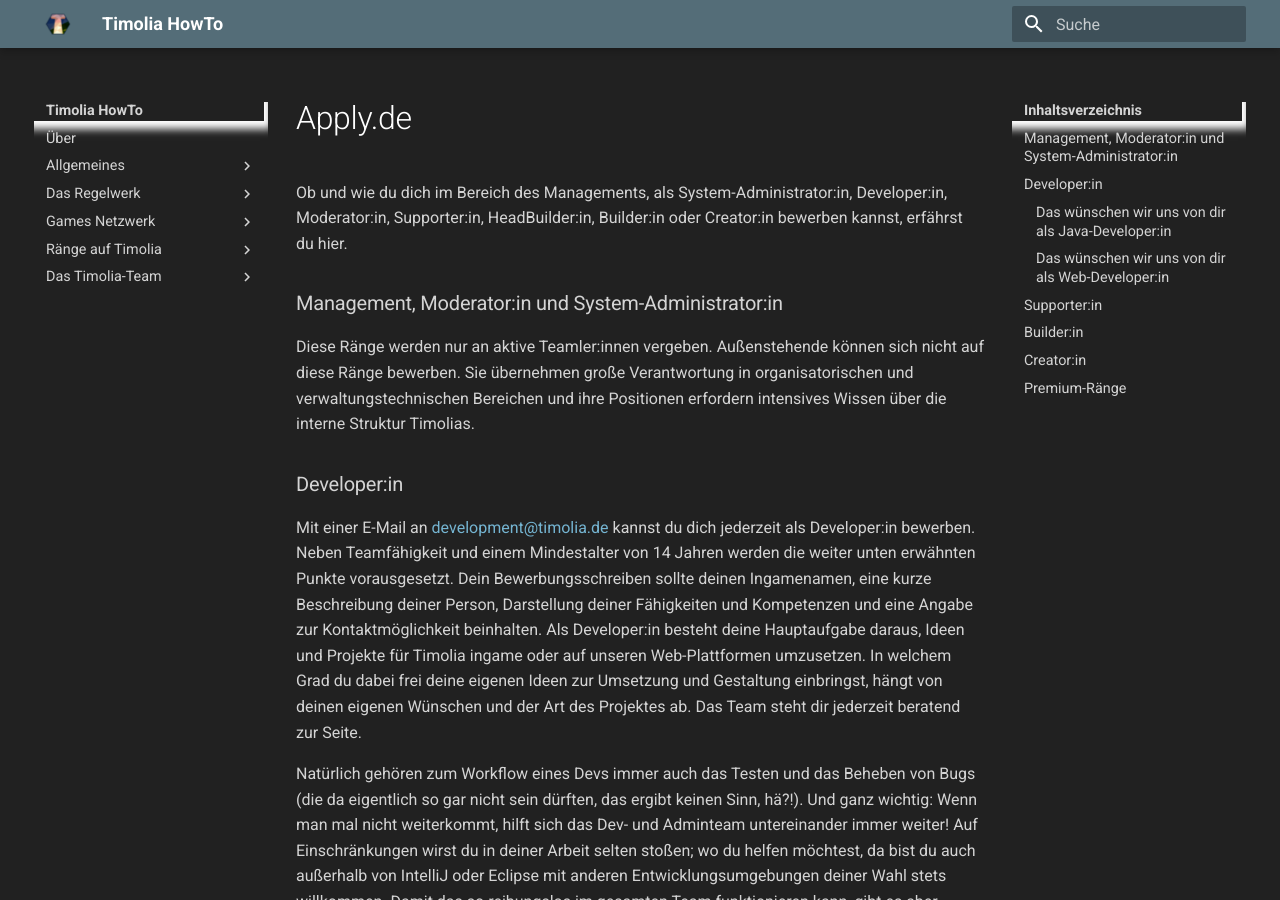
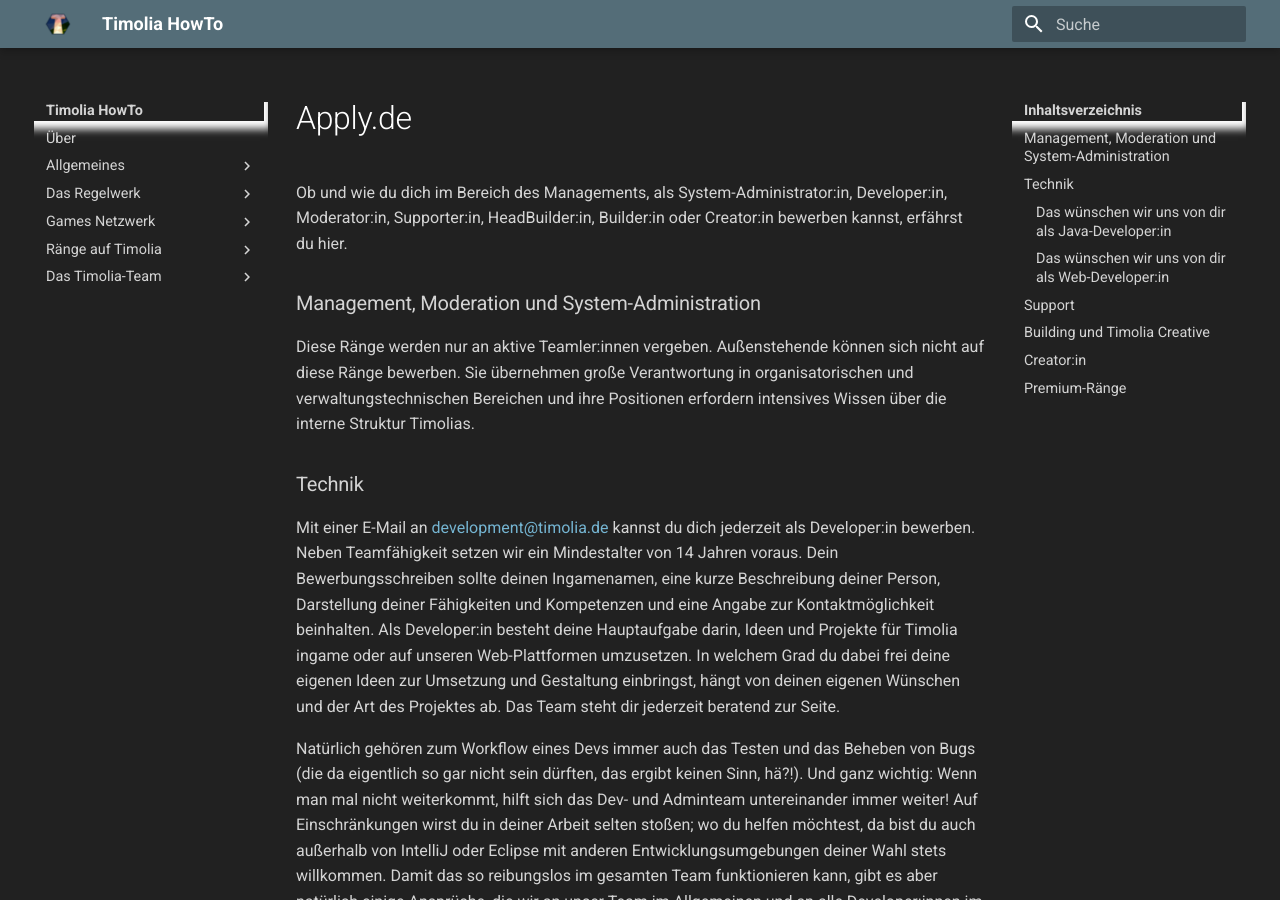
Before and after one commit to TimoliaDE/HowTo, an MkDocs documentation site: the page built from docs/team/apply.de.md, in a window 1280 px wide and 900 px high. Built offline with MkDocs 1.6.1 and Material for MkDocs 9.7.7, drawn with Linux system fonts in a browser that asks for light colours; old or Windows-style settings are respelled for this version of MkDocs; some of the changed text lies outside the part shown.

Commit message:
Web-Development Apply HowTo VI

```diff
--- a/docs/team/apply.de.md
+++ b/docs/team/apply.de.md
@@ -1,12 +1,14 @@
 Ob und wie du dich im Bereich des Managements, als System-Administrator:in, Developer:in, Moderator:in, Supporter:in, HeadBuilder:in, Builder:in oder Creator:in bewerben kannst, erfährst du hier.
 
-### Management, Moderator:in und System-Administrator:in
+### Management, Moderation und System-Administration
 Diese Ränge werden nur an aktive Teamler:innen vergeben. Außenstehende können sich nicht auf diese Ränge bewerben.
 Sie übernehmen große Verantwortung in organisatorischen und verwaltungstechnischen Bereichen und ihre Positionen erfordern intensives Wissen über die interne Struktur Timolias.
 
 
-### Developer:in
-Mit einer E-Mail an <a href="mailto:development@timolia.de">development@timolia.de</a> kannst du dich jederzeit als Developer:in bewerben. Neben Teamfähigkeit und einem Mindestalter von 14 Jahren werden die weiter unten erwähnten Punkte vorausgesetzt. Dein Bewerbungsschreiben sollte deinen Ingamenamen, eine kurze Beschreibung deiner Person, Darstellung deiner Fähigkeiten und Kompetenzen und eine Angabe zur Kontaktmöglichkeit beinhalten. Als Developer:in besteht deine Hauptaufgabe daraus, Ideen und Projekte für Timolia ingame oder auf unseren Web-Plattformen umzusetzen. In welchem Grad du dabei frei deine eigenen Ideen zur Umsetzung und Gestaltung einbringst, hängt von deinen eigenen Wünschen und der Art des Projektes ab. Das Team steht dir jederzeit beratend zur Seite.
+### Technik
+Mit einer E-Mail an <a href="mailto:development@timolia.de">development@timolia.de</a> kannst du dich jederzeit als Developer:in bewerben. Neben Teamfähigkeit setzen wir ein Mindestalter von 14 Jahren voraus.
+Dein Bewerbungsschreiben sollte deinen Ingamenamen, eine kurze Beschreibung deiner Person, Darstellung deiner Fähigkeiten und Kompetenzen und eine Angabe zur Kontaktmöglichkeit beinhalten. Als Developer:in besteht deine Hauptaufgabe darin, Ideen und Projekte für Timolia ingame oder auf unseren Web-Plattformen umzusetzen.
+In welchem Grad du dabei frei deine eigenen Ideen zur Umsetzung und Gestaltung einbringst, hängt von deinen eigenen Wünschen und der Art des Projektes ab. Das Team steht dir jederzeit beratend zur Seite.
 
 Natürlich gehören zum Workflow eines Devs immer auch das Testen und das Beheben von Bugs (die da eigentlich so gar nicht sein dürften, das ergibt keinen Sinn, hä?!). Und ganz wichtig: Wenn man mal nicht weiterkommt, hilft sich das Dev- und Adminteam untereinander immer weiter!
 Auf Einschränkungen wirst du in deiner Arbeit selten stoßen; wo du helfen möchtest, da bist du auch außerhalb von IntelliJ oder Eclipse mit anderen Entwicklungsumgebungen deiner Wahl stets willkommen.
@@ -35,12 +37,13 @@ Optional:
 - Grundkenntnisse im Bereich des Webdesigns
 - Fundiertes Vorwissen über Timolia
 
-Für eine erfolgreiche Bewerbung ist es notwendig, dass du uns einen kleinen Einblick in bereits von dir abgeschlossene Projekte und deren Quellcode gewährst. Optimalerweise sollte dieser auf GitHub, Bitbucket, GitLab oder einer ähnlichen Plattform gehostet sein, da wir den Quellcode nicht als einfache Datei akzeptieren. Wir achten vor allem auf sauberen, gut kommentierten Code, der deine Fähigkeiten widerspiegelt. Auch solltest du auf die Einhaltung der Java-Konventionen achten und keine obsoleten Anweisungen verwenden.
+Für eine erfolgreiche Bewerbung ist es notwendig, dass du uns einen kleinen Einblick in bereits von dir abgeschlossene Projekte und deren Quellcode gewährst. Optimalerweise sollte dieser auf GitHub, Bitbucket, GitLab oder einer ähnlichen Plattform gehostet sein, da wir den Quellcode nicht als einfache Datei akzeptieren.
+Wir achten vor allem auf sauberen, gut kommentierten Code, der deine Fähigkeiten widerspiegelt. Auch solltest du auf die Einhaltung der Java-Konventionen achten und keine obsoleten Anweisungen verwenden.
 
-Als <b>Developer:in+</b> verfügt man über langjährige Erfahrung als Entwickler auf Timolia und steht bei internen Fragen zum Development zur Verfügung. Bewerbungen für diesen Rang sind daher nicht möglich.
+Teamler:innen des <b>Developer+</b> Rangs verfügen über eine langjährige Erfahrung als Entwickler auf Timolia und stehen bei internen Fragen zum Development zur Verfügung. Bewerbungen für diesen Rang sind daher nicht möglich.
 
 
-### Supporter:in
+### Support
 Sollten neue Teammitglieder im Supportbereich gesucht werden, überprüft das Team, welche Spieler:innen besonders aktiv auf dem Netzwerk sind und positiv auffallen.
 Unter positiv auffallen verstehen wir unter anderem eine gute Reportstatistik, keine gravierenden Verstöße gegen unser Regelwerk und Aktivität auf anderen Plattformen,
 wie im Forum, TeamSpeak und Discord (und evtl. auf Twitter).
@@ -56,7 +59,7 @@ Hierzu genügt eine normale Supporter-Bewerbung, in der neben einer kurzen Vorst
 Da der <b>Supporter+</b> Rang eine Beförderung für besonders erfahrene Supporter darstellt, sind keine Bewerbungen für diesen Rang möglich.
 
 
-### Builder:in
+### Building und Timolia Creative
 Du kennst dich in den Bereichen Building, Modeling, MC Bedrock Scripting und/oder Texture Design aus und hast Lust, dich in diesen Bereichen bei uns einzubringen und dich selbst weiterzuentwickeln?
 Bei Timolia Creative hast du die Möglichkeit, an spannenden Projekten mitzuwirken, die weit über das übliche Building hinaus gehen können.
 
```
